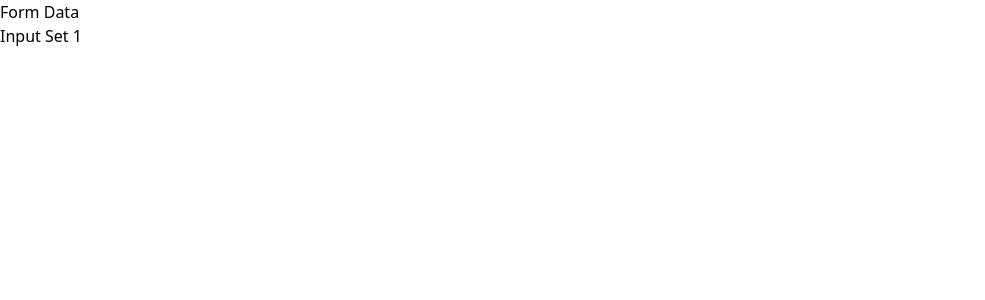
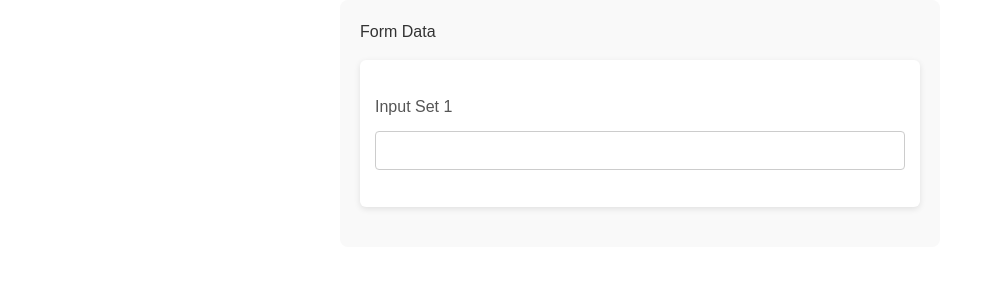
Before and after one commit to Hannan-Ahmed/Google-Forms, a React (Vite) app: page /form in a window 1280 px wide. Shown: the top 300 px of the page, without its empty margins (0-985 px from the left). Built offline with nearby package versions, Linux system fonts and the light colour scheme.

Commit message:
Update DisplayForm.jsx

```diff
--- a/src/components/DisplayForm.jsx
+++ b/src/components/DisplayForm.jsx
@@ -4,42 +4,59 @@ import { FormContext } from "../context/form-context";
 const DisplayForm = () => {
   const { inputsets } = useContext(FormContext);
 
-  // Function to render each input field based on its type and label
   const renderInputField = (input) => {
     switch (input.type) {
       case "text":
-        return <input type="text" placeholder={input.label} />;
+        return (
+          <input
+            type="text"
+            placeholder={input.label}
+            id={input.id}
+            style={styles.input}
+          />
+        );
+
       case "checkbox":
         return (
-          <div>
+          <div style={styles.inputGroup}>
             <input type="checkbox" id={input.id} />
-            <label htmlFor={input.id}>{input.label}</label>
+            <label htmlFor={input.id} style={styles.label}>
+              {input.label}
+            </label>
           </div>
         );
+
       case "radio":
         return (
-          <div>
+          <div style={styles.inputGroup}>
             {input.optionLabels.map((label, index) => (
-              <div key={index}>
-                <input type="radio" id={`${input.id}-${index}`} name={input.id} />
-                <label htmlFor={`${input.id}-${index}`}>{label}</label>
+              <div key={index} style={styles.radioOption}>
+                <input
+                  type="radio"
+                  id={`${input.id}-${index}`}
+                  name={input.id}
+                />
+                <label htmlFor={`${input.id}-${index}`} style={styles.label}>
+                  {label}
+                </label>
               </div>
             ))}
           </div>
         );
+
       default:
         return null;
     }
   };
 
   return (
-    <div>
-      <h2>Form Data</h2>
+    <div style={styles.container}>
+      <h2 style={styles.heading}>Form Data</h2>
       {inputsets.map((inputSet, index) => (
-        <div key={index}>
-          <h3>Input Set {index + 1}</h3>
+        <div key={index} style={styles.inputSet}>
+          <h3 style={styles.subHeading}>Input Set {index + 1}</h3>
           {inputSet.map((input) => (
-            <div key={input.id}>
+            <div key={input.id} style={styles.fieldWrapper}>
               {renderInputField(input)}
             </div>
           ))}
@@ -49,4 +66,57 @@ const DisplayForm = () => {
   );
 };
 
+const styles = {
+  container: {
+    padding: "20px",
+    fontFamily: "sans-serif",
+    backgroundColor: "#f9f9f9",
+    borderRadius: "8px",
+    maxWidth: "600px",
+    margin: "auto",
+  },
+  heading: {
+    marginBottom: "16px",
+    color: "#333",
+  },
+  subHeading: {
+    marginTop: "20px",
+    marginBottom: "12px",
+    color: "#555",
+  },
+  inputSet: {
+    marginBottom: "20px",
+    padding: "15px",
+    backgroundColor: "#fff",
+    borderRadius: "6px",
+    boxShadow: "0 2px 6px rgba(0,0,0,0.1)",
+  },
+  inputGroup: {
+    display: "flex",
+    alignItems: "center",
+    gap: "8px",
+    marginBottom: "10px",
+  },
+  label: {
+    fontSize: "14px",
+    color: "#333",
+  },
+  input: {
+    padding: "8px",
+    fontSize: "14px",
+    width: "100%",
+    border: "1px solid #ccc",
+    borderRadius: "4px",
+    marginBottom: "10px",
+  },
+  fieldWrapper: {
+    marginBottom: "12px",
+  },
+  radioOption: {
+    display: "flex",
+    alignItems: "center",
+    gap: "8px",
+  },
+};
+
 export default DisplayForm;
```
